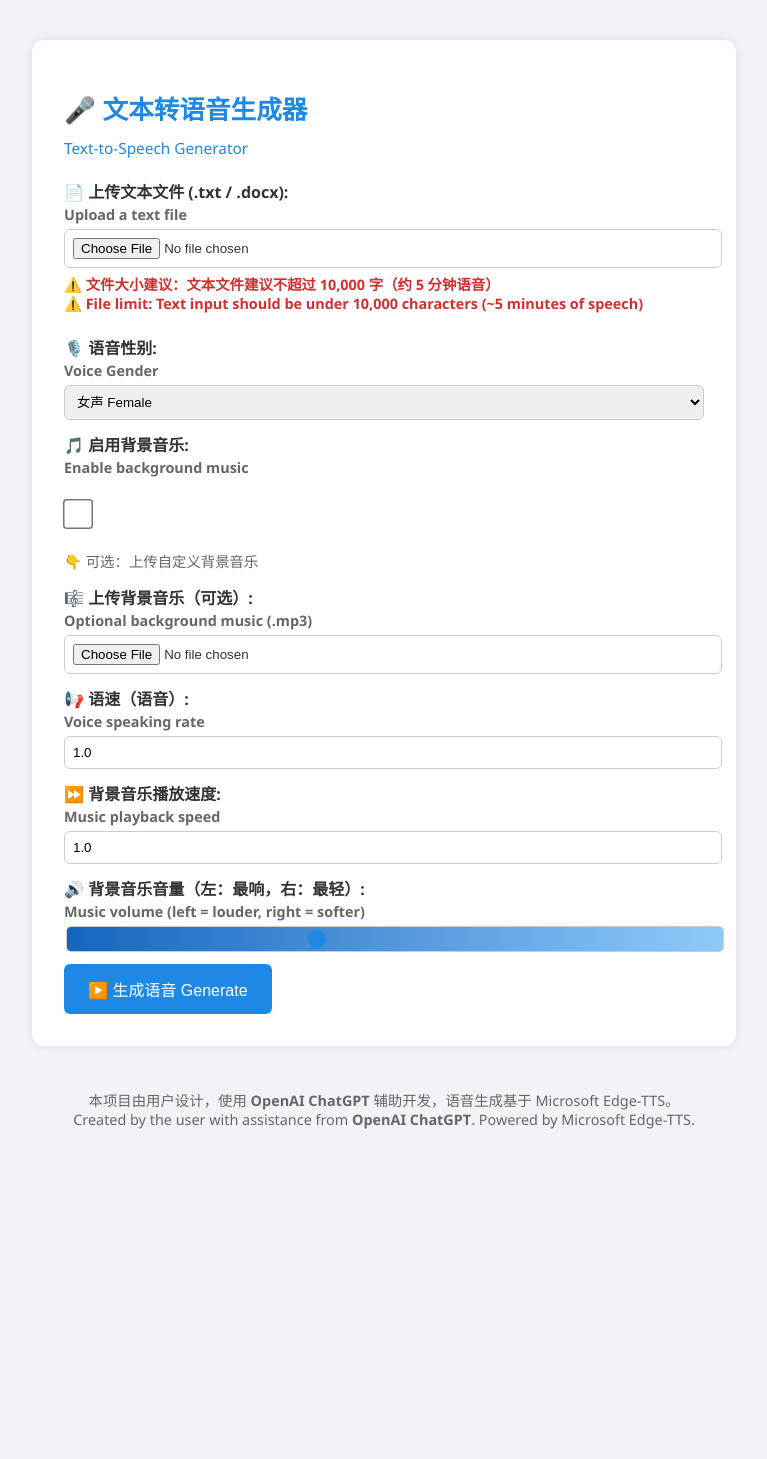
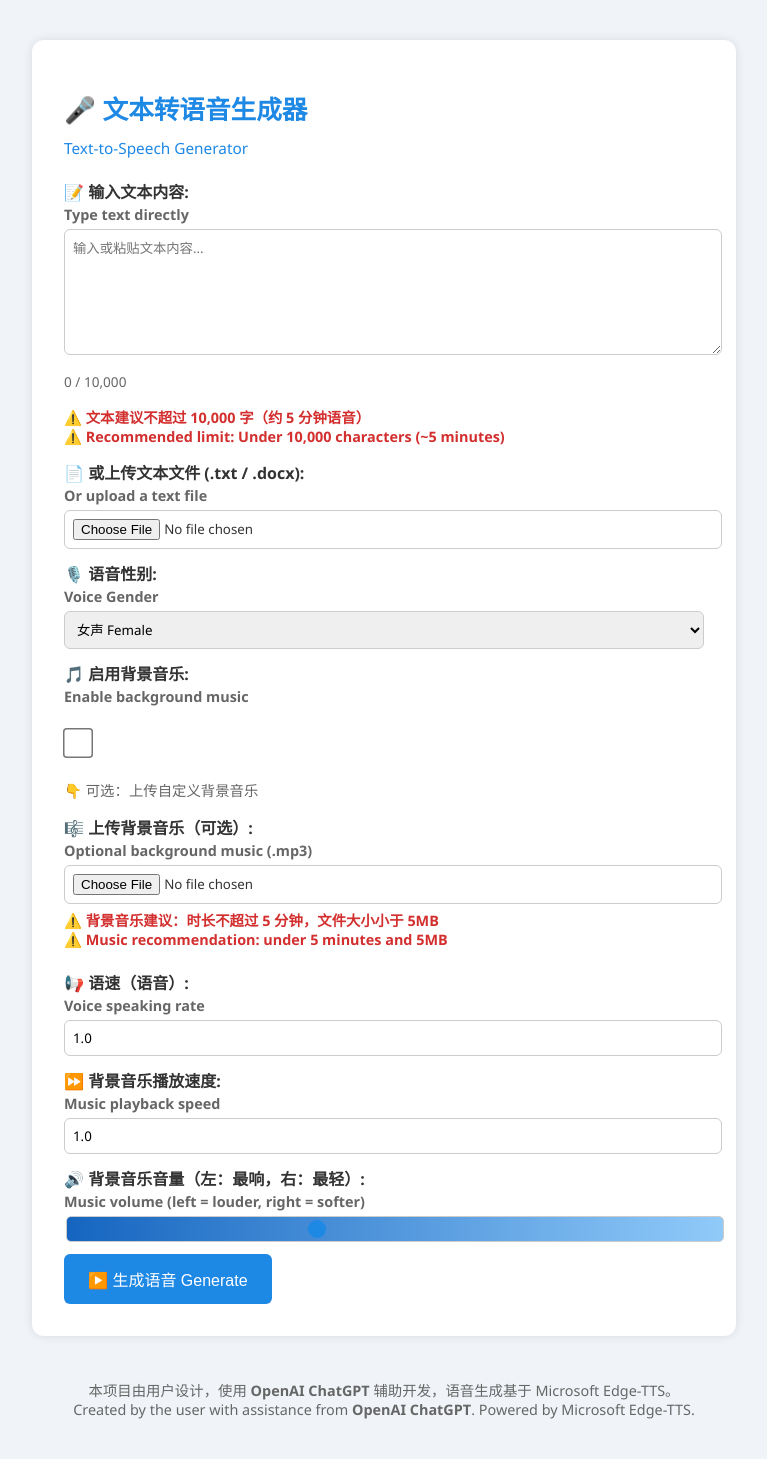
Before and after one commit to leiwangamy/Online-Reader, a Flask app: page / in a window 1280 px wide. Shown: the whole page, without its empty margins (256-1023 px from the left). Before the commit the page ends 1129 px from the top, so only its background shows below. Run offline with Flask 3, Linux system fonts and the light colour scheme.

Commit message:
Added Text Input in HTML and Python

```diff
--- a/main.py
+++ b/main.py
@@ -11,6 +11,7 @@ app = Flask(__name__)
 UPLOAD_FOLDER = "uploads"
 OUTPUT_FILE = "static/output.mp3"
 DEFAULT_MUSIC = "static/music/background.mp3"
+MAX_LENGTH = 10000
 
 os.makedirs(UPLOAD_FOLDER, exist_ok=True)
 
@@ -74,7 +75,7 @@ def index():
         os.remove(os.path.join(UPLOAD_FOLDER, f))
 
     if request.method == "POST":
-        file = request.files["textfile"]
+        text = request.form.get("typed_text", "").strip()
         gender = request.form.get("voice_gender", "female")
         music_on = request.form.get("music") == "on"
         music_speed = request.form.get("speed", "1.0")
@@ -82,11 +83,20 @@ def index():
         music_volume = request.form.get("music_volume", "15")
         music_upload = request.files.get("bgmusicfile")
 
-        ext = file.filename.rsplit(".", 1)[-1].lower()
-        input_path = os.path.join(UPLOAD_FOLDER, f"input.{ext}")
-        file.save(input_path)
+        if not text:
+            file = request.files.get("textfile")
+            if file and file.filename:
+                ext = file.filename.rsplit(".", 1)[-1].lower()
+                input_path = os.path.join(UPLOAD_FOLDER, f"input.{ext}")
+                file.save(input_path)
+                text = extract_text(input_path)
 
-        text = extract_text(input_path)
+        if not text:
+            return render_template("index.html", download_link=None, error="⚠️ 请提供文本内容或上传文件。Please provide text input or upload a file.")
+
+        if len(text) > MAX_LENGTH:
+            return render_template("index.html", download_link=None, error="⚠️ 文本过长，请限制在 10,000 字以内。Text too long. Limit to 10,000 characters.")
+
         lang_hint = "zh" if any("\u4e00" <= ch <= "\u9fff" for ch in text) else "en"
         voice_id = VOICE_MAP.get((lang_hint, gender), "zh-CN-XiaoxiaoNeural")
 
--- a/templates/index.html
+++ b/templates/index.html
@@ -1,3 +1,4 @@
+<!-- index.html -->
 <!DOCTYPE html>
 <html lang="zh">
 <head>
@@ -26,13 +27,17 @@
         label {
             font-weight: bold;
         }
-        input, select {
+        input, select, textarea {
             margin-top: 4px;
             margin-bottom: 12px;
             width: 100%;
             padding: 0.6em;
             border: 1px solid #ccc;
             border-radius: 6px;
+            font-family: inherit;
+        }
+        textarea {
+            resize: vertical;
         }
         input[type=checkbox] {
             width: 20px;
@@ -91,15 +96,28 @@
     <div class="container">
         <h1>🎤 文本转语音生成器<br><span style="font-size: 0.6em; font-weight: normal;">Text-to-Speech Generator</span></h1>
 
+        {% if error %}
+        <p style="color: red; font-weight: bold;">⚠️ {{ error }}</p>
+        {% endif %}
+
         <form method="POST" enctype="multipart/form-data">
-            <label>📄 上传文本文件 (.txt / .docx):<br><span style="font-size: 0.9em; color: #666;">Upload a text file</span></label>
-            <input type="file" name="textfile" required>
+            <label>📝 输入文本内容:<br><span style="font-size: 0.9em; color: #666;">Type text directly</span></label>
+            <textarea name="typed_text" rows="6" maxlength="10000" placeholder="输入或粘贴文本内容..." oninput="updateCount(this.value.length)"></textarea>
+            <div id="charCount" style="font-size: 0.85em; color: #666; margin-bottom: 1em;">0 / 10,000</div>
 
-            <p style="color: #d32f2f; font-size: 0.9em; font-weight: bold; margin-top: -0.5em; margin-bottom: 1.5em;">
-                ⚠️ 文件大小建议：文本文件建议不超过 <strong>10,000 字</strong>（约 5 分钟语音）<br>
-                ⚠️ File limit: Text input should be under <strong>10,000 characters</strong> (~5 minutes of speech)
+            <script>
+            function updateCount(length) {
+                document.getElementById('charCount').innerText = `${length} / 10,000`;
+            }
+            </script>
+
+            <p style="color: #d32f2f; font-size: 0.9em; font-weight: bold;">
+                ⚠️ 文本建议不超过 <strong>10,000 字</strong>（约 5 分钟语音）<br>
+                ⚠️ Recommended limit: Under <strong>10,000 characters</strong> (~5 minutes)
             </p>
 
+            <label>📄 或上传文本文件 (.txt / .docx):<br><span style="font-size: 0.9em; color: #666;">Or upload a text file</span></label>
+            <input type="file" name="textfile">
 
             <label>🎙️ 语音性别:<br><span style="font-size: 0.9em; color: #666;">Voice Gender</span></label>
             <select name="voice_gender">
@@ -115,6 +133,12 @@
 
             <label>🎼 上传背景音乐（可选）:<br><span style="font-size: 0.9em; color: #666;">Optional background music (.mp3)</span></label>
             <input type="file" name="bgmusicfile" accept=".mp3">
+
+            <p style="color: #d32f2f; font-size: 0.9em; font-weight: bold; margin-top: -0.5em; margin-bottom: 1.5em;">
+                ⚠️ 背景音乐建议：时长不超过 <strong>5 分钟</strong>，文件大小小于 <strong>5MB</strong><br>
+                ⚠️ Music recommendation: under <strong>5 minutes</strong> and <strong>5MB</strong>
+            </p>
+
 
             <label>📢 语速（语音）:<br><span style="font-size: 0.9em; color: #666;">Voice speaking rate</span></label>
             <input type="number" name="voice_speed" step="0.1" value="1.0">
```
